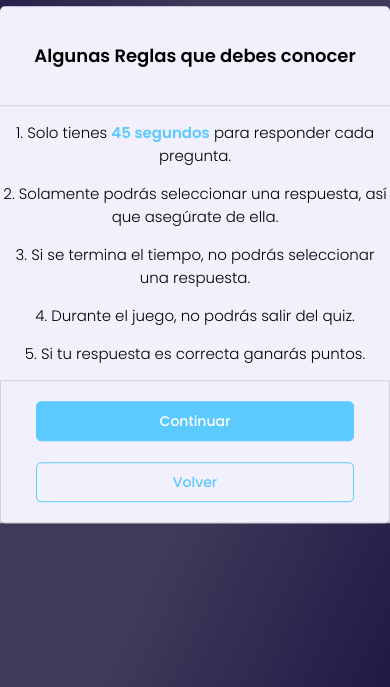
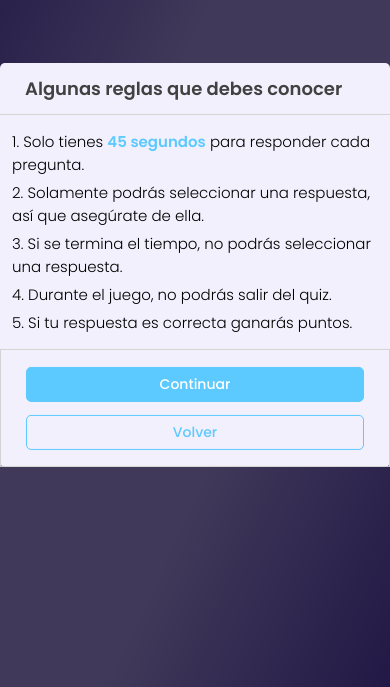
Before and after one commit to AlanMorales27/quizapp.github.io, a plain HTML site: page index.html in a window 390 px wide. Both pictures are taken after a click on the button "Comenzar". Shown: the part 157-844 px from the top of the page. Drawn offline with Linux system fonts and the light colour scheme.

Commit message:
Cambios ortografía
Se aplicaron cambios en la ortografia del texto y algunas modificaciones en el css y el css responsivo

```diff
--- a/index.html
+++ b/index.html
@@ -18,9 +18,9 @@
         <img src="./sources/images/wingo_logo.png" alt="Wingo logo">
     </div>
     <div class="principalInfo">
-        <h1>Introducción A-CDM</h1>
+        <h1>Capacitación A-CDM</h1>
         <h2>Recurso interactivo</h2>
-        <p>Una aplicación diseñada por el area de Eficiencia Operacional para tu mejor capacitación</p>
+        <p>Una aplicación diseñada por el área de Eficiencia Operacional para tu mejor capacitación.</p>
         <button class="principalInfo-startButton">
             <i class="fa-solid fa-play fa-lg"></i> Comenzar
         </button>
@@ -29,7 +29,7 @@
     <!-- Rule and information box -->
     <div class="background1"></div>
     <div class="infoBox centerDiv" id="infoBox">
-        <h3 class="infoBox-title">Algunas Reglas que debes conocer</h3>
+        <h3 class="infoBox-title">Algunas reglas que debes conocer</h3>
             <ol class="infoBox-list">
                 <li class="infoBox-list_item"><p>1. Solo tienes <span>45 segundos</span> para responder cada pregunta.</p></li>
                 <li class="infoBox-list_item"><p>2. Solamente podrás seleccionar una respuesta, así que asegúrate de ella.</p></li>
--- a/scripts/test-page/test-types/test-close.js
+++ b/scripts/test-page/test-types/test-close.js
@@ -70,6 +70,11 @@ export class CloseTest extends QuizBox{
         });
         this.optionList.innerHTML = opt_tag; //Display in the view
         this.questionTitle.innerHTML = this.list[this.count].quest;
+
+        //Change size to title question
+        if(this.questionTitle.textContent.length > 200){
+            this.questionTitle.style.fontSize = "18px";
+        }
 
         //Create a features when click on it
         const options = this.optionList.querySelectorAll("li");
--- a/sources/stylesheets/boxes/infobox.css
+++ b/sources/stylesheets/boxes/infobox.css
@@ -1,3 +1,4 @@
+/* black background */
 .background1{
     position: absolute;
     top: 0;
@@ -10,34 +11,40 @@
     display: none;
 }
 
+/* Infobox styles */
 .infoBox{
     background-color: var(--bgWhite);
-    width: 550px;
+    max-width: 550px;
     border-radius: 5px;
     display: none;
     z-index: 100;
+    width: 50vw;
   }
     .infoBox-title{
       width: 100%;
-      height: 50px;
       border-bottom: 1px solid #d3d3d3;
       display: flex;
-      align-items: center;
-      padding: 0 35px;
-      font-size: 25px;
+      padding: 12px 25px;
+      margin: 0 auto;
+      font-size: 20px;
       font-weight: 600;
+      color: #414141;
     }
 
     .infoBox-list{
-      padding: 15px 35px;
+      padding: 10px 35px;
     }
+      .infoBox-list:first-child{
+        margin-top: 0;
+      }
 
       .infoBox-list_item{
-        margin: 2px 0;
+        margin: 5px 0;
       }
 
       .infoBox-list_item p{
-        font-size: 16px;
+        font-size: 15px;
+        margin: 0;
       }
 
         .infoBox-list_item span{
@@ -51,14 +58,14 @@
       display: flex;
       justify-content: end;
       align-items: center;
-      padding: 10px 35px;
+      padding: 10px 25px;
       border: 1px solid lightgray;
     }
       .infoBox-buttons button{
         margin: 0 5px;
-        padding: 5px;
-        height: 40px;
-        width: 120px;
+        padding: 3px;
+        height: 35px;
+        width: 110px;
         border: 1px solid var(--wingoBlue);
         border-radius: 5px;
         font-weight: 500;
@@ -102,17 +109,19 @@
     }
       .infoBox-title{
         display: flex;
-        justify-content: center;
-        padding: 0;
+        padding: 0 auto;
         margin: 0 auto;
         font-size: 18px;
-        height: 100px;
       }
 
       .infoBox-list{
         margin: 0;
-        padding: 0;
+        padding: 10px 12px;
+        text-align: start;
       }
+        .infoBox-list_item{
+          margin-top: 5px;
+        }
 
         .infoBox-list_item p, .infoBox-list_item span{
           font-size: 15px;
@@ -121,7 +130,7 @@
       .infoBox-buttons{
         flex-direction: column-reverse;
         justify-content: space-around;
-        height: 17vh;
+        height: 14vh;
       }
 
         .infoBox-buttons button{
--- a/sources/stylesheets/index.css
+++ b/sources/stylesheets/index.css
@@ -29,9 +29,9 @@
         transition: .2s ease-in-out;
     }
       .principalInfo-startButton:hover{
-        background-color: #e3c943;
+        background-color: #ddc54e;
         color: #fff;
-        font-size: 20px;
+        font-size: 19px;
       }
 
       .fa-play{
@@ -39,14 +39,14 @@
       }
 
     .principalInfo h1{
-      font-size: 80px;
+      font-size: 60px;
       font-weight: 800;
       color: #fff;
       margin: 0;
     }
 
     .principalInfo h2{
-      font-size: 40px;
+      font-size: 35px;
       color: #fff;
       font-weight: 500;
       margin: 0;
@@ -58,6 +58,15 @@
       font-weight: 200;
       margin: 0;
     }
+
+  @media (max-width: 1024px){
+    .principalInfo{
+      width: 90vw;
+    }
+    .principalInfo-startButton{
+      width: 40%;
+    }
+  }
 
   /*Tablet Response*/
   @media (max-width: 768px) {
@@ -122,14 +131,15 @@
     }
 
       .principalInfo-startButton{
+        height: 40px;
         width: 90%;
-        font-size: 20px;
+        font-size: 15px;
         margin: 0;
         margin-top: 30px;
       }
 
       .principalInfo h1{
-        font-size: 40px;
+        font-size: 25px;
         margin-bottom: 20px;
       }
 
@@ -138,6 +148,6 @@
       }
 
       .principalInfo p{
-        font-size: 20px;
+        font-size: 14px;
       }
   }
```
Also changed, not shown: sources/stylesheets/test-page.css (+7 -1 lines).
